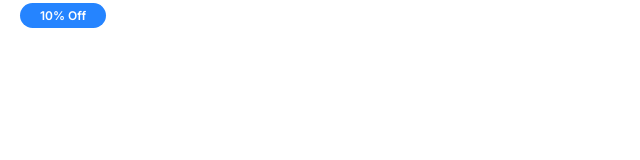
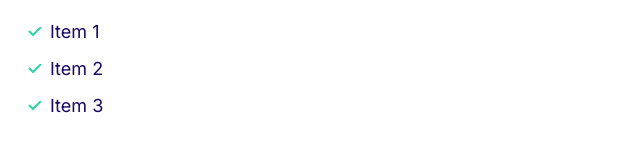
Before and after one commit to mhaidert/haider, a plain HTML site: page index.html in a window 1280 px wide. Shown: the whole page, without its empty margins (0-640 px from the left). Drawn offline with Linux system fonts and the light colour scheme.

Commit message:
created styles for lists.

```diff
--- a/css/styles.css
+++ b/css/styles.css
@@ -121,3 +121,32 @@ a {
         font-size: 1.2rem;
     }
 }
+
+/* Lists */
+
+.list {
+    list-style: none;
+    padding-left: 0;
+    color: var(--color-headings);
+}
+
+.list--inline .list__item {
+    display: inline-block;
+    margin-right: 2rem;
+}
+
+.list--tick {
+    list-style-image: url(../images/tick.svg);
+    padding-left: 3rem;
+}
+
+.list--tick .list__item {
+    padding-left: 0.5rem;
+    margin-bottom: 1rem;
+}
+
+@media screen and (min-width: 1024px) {
+    .list--tick .list__item {
+        padding-left: 0;
+    }
+}
--- a/index.html
+++ b/index.html
@@ -8,12 +8,17 @@
     <link rel="preconnect" href="https://fonts.googleapis.com" />
     <link rel="preconnect" href="https://fonts.gstatic.com" crossorigin />
     <link
-      href="https://fonts.googleapis.com/css2?family=Inter:wght@400;600;700&display=swap"
+      href="https://fonts.googleapis.com/css2?family=Inter:wght@400;700&display=swap"
       rel="stylesheet"
     />
     <link rel="stylesheet" href="css/normalize.css" />
     <link rel="stylesheet" href="css/styles.css" />
   </head>
-  <span class="badge badge--primary badge--small"> 10% Off</span>
+  <body>
+    <ul class="list list--tick">
+      <li class="list__item">Item 1</li>
+      <li class="list__item">Item 2</li>
+      <li class="list__item">Item 3</li>
+    </ul>
   </body>
 </html>
```
Also changed, not shown: components/lists.html (added, +5 -0 lines), images/tick.svg (added), 2 other files.
